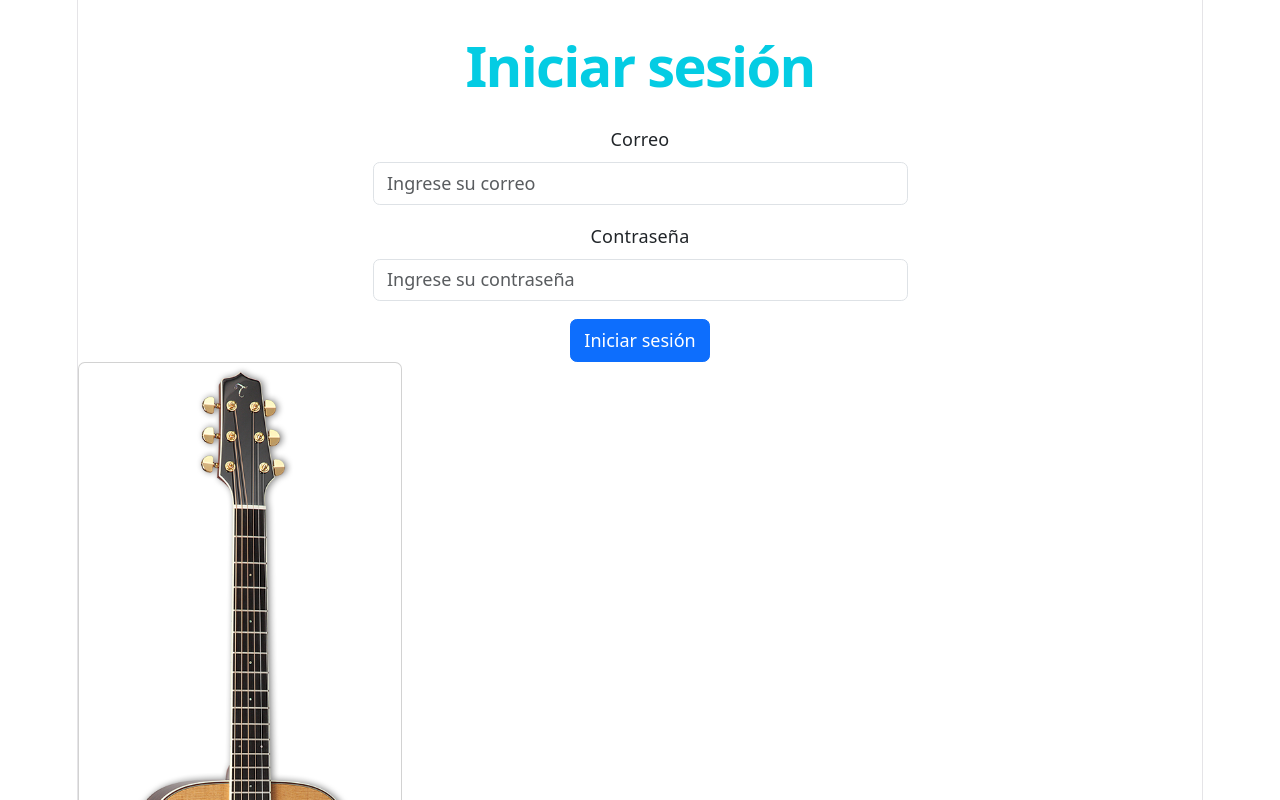
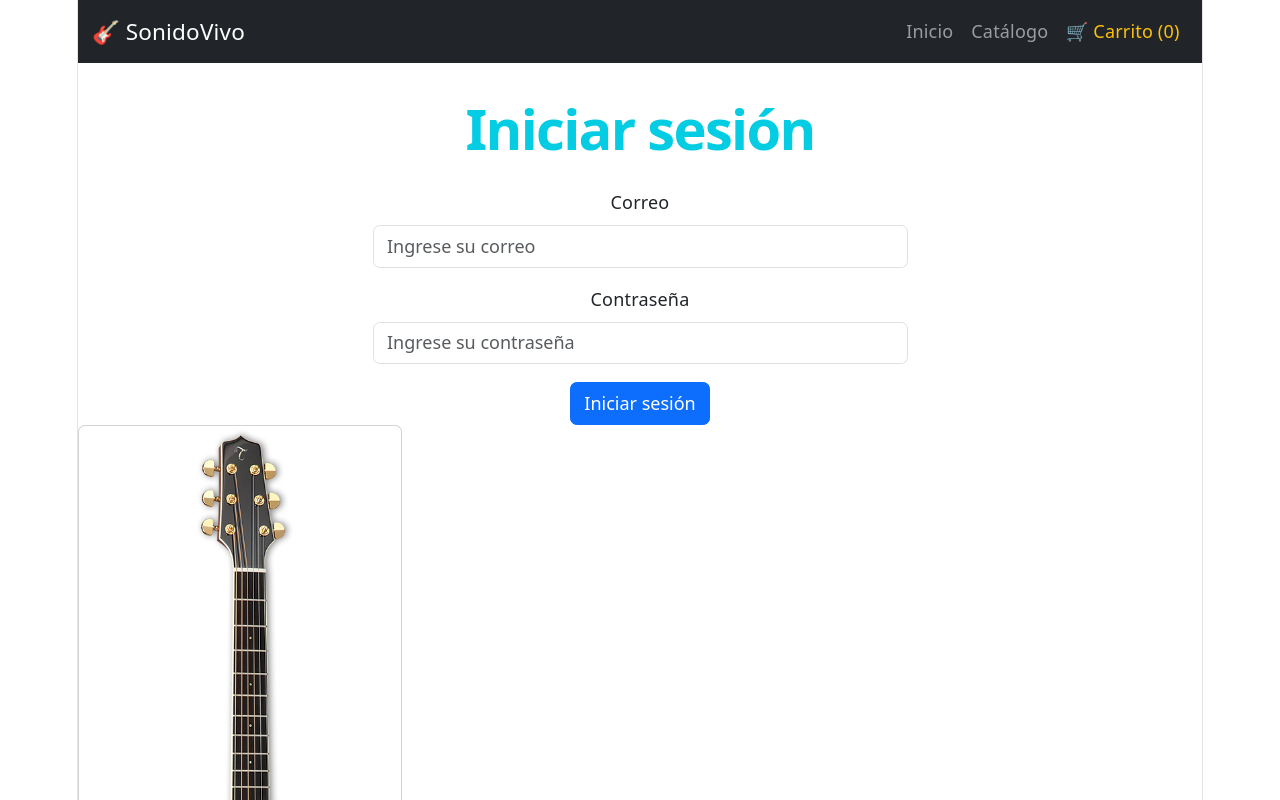
Before and after one commit to Fabi-Hodi/sonidoVivoV2, a React (Vite) app: page / in a window 1280 px wide. Shown: the top 800 px of the page. Built offline with nearby package versions, Linux system fonts and the light colour scheme.

Commit message:
creada el atomo  contadoCantidad, el organismo  navbar -Fabian

```diff
--- a/src/App.jsx
+++ b/src/App.jsx
@@ -3,12 +3,15 @@ import Row from 'react-bootstrap/Row';
 import Col from 'react-bootstrap/Col';
 import './App.css';
 
+import NavBar from './components/organisms/Navbar';
 import FormularioLogin from './components/organisms/FormularioLogin';
 import TarjetaProducto from './components/molecules/TarjetaProducto';
 
 function App() {
     return (
         <>
+        <NavBar />
+
         <Container>
             <Row className="justify-content-center">
                 <Col md={6}>
@@ -16,7 +19,7 @@ function App() {
                         Iniciar sesión
                     </h1>
 
-                    <FormularioLogin />
+                        <FormularioLogin />
                 </Col>
             </Row>
         </Container>
--- a/src/components/organisms/Navbar.jsx
+++ b/src/components/organisms/Navbar.jsx
@@ -0,0 +1,30 @@
+import Container from 'react-bootstrap/Container';
+import Nav from 'react-bootstrap/Nav';
+import Navbar from 'react-bootstrap/Navbar';
+
+function NavBar() {
+    return (
+        <Navbar bg="dark" data-bs-theme="dark" expand="lg">
+
+            <Container>
+
+                <Navbar.Brand href="#inicio">🎸 SonidoVivo</Navbar.Brand>
+
+                <Navbar.Toggle aria-controls="menu-navegacion" />
+
+                <Navbar.Collapse id="menu-navegacion">
+
+                    <Nav className="ms-auto">
+                        <Nav.Link href="#inicio">Inicio</Nav.Link>
+                        <Nav.Link href="#catalogo">Catálogo</Nav.Link>
+                        <Nav.Link href="#carrito" className="text-warning">🛒 Carrito (0)</Nav.Link>
+                    </Nav>
+
+                </Navbar.Collapse>
+            </Container>
+
+        </Navbar>
+    );
+}
+
+export default NavBar;
```
Also changed, not shown: src/components/atoms/ContadorCantidad.jsx (+7 -4 lines).
